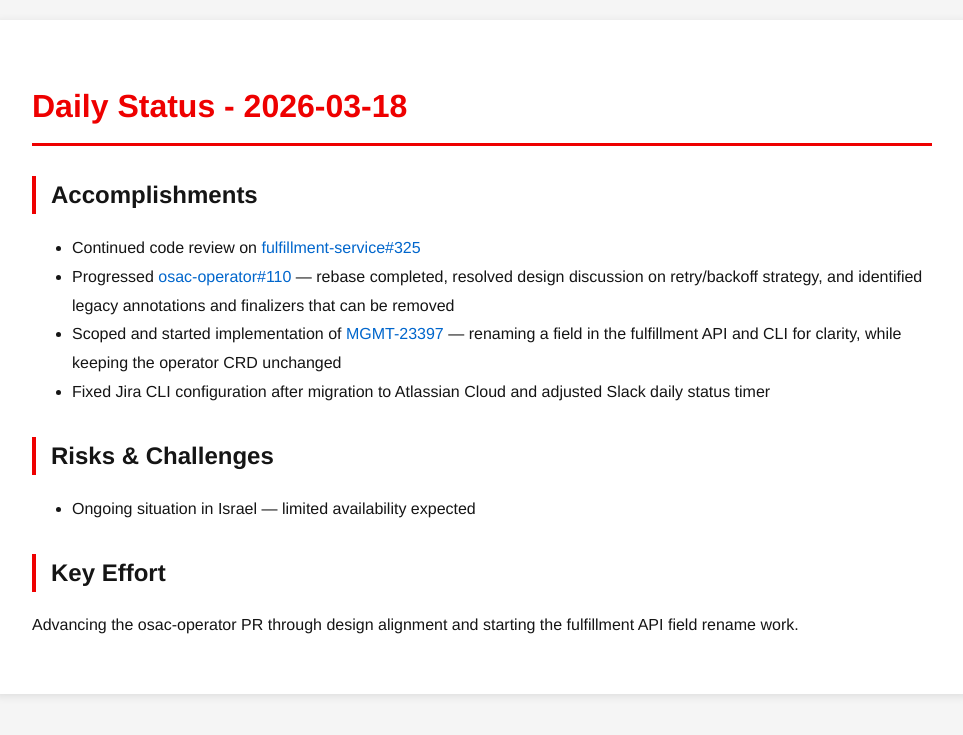
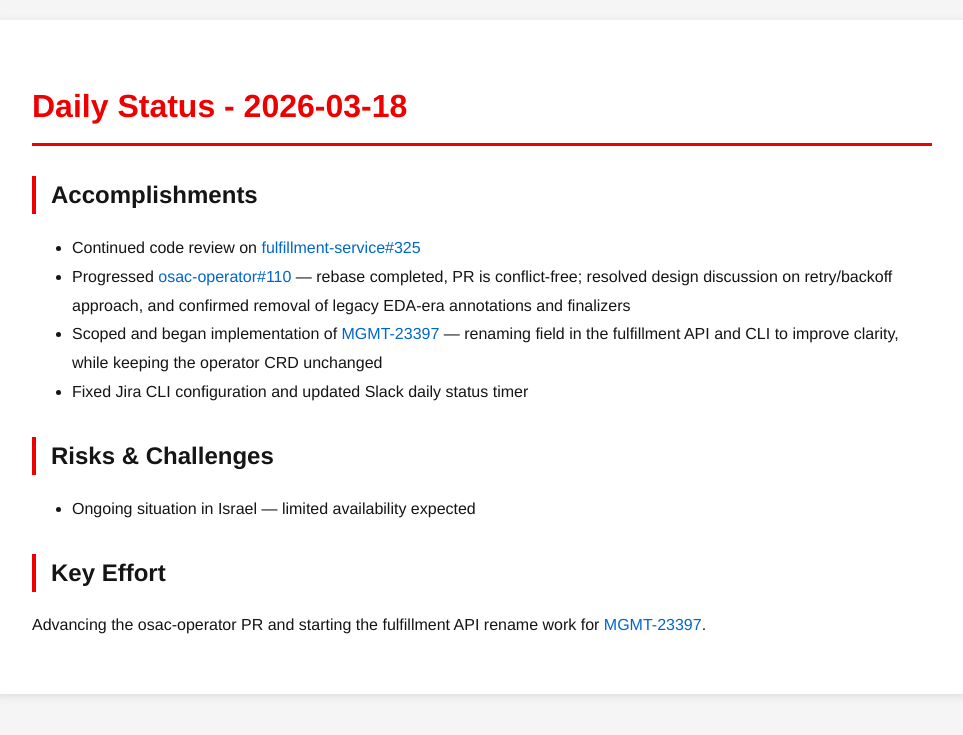
Before and after one commit to tzvatot/daily-status, a Jekyll site: the page built from 2026-03-18.md, in a window 1280 px wide. Shown: the top 735 px of the page, without its empty margins (158-1121 px from the left). Built offline with Jekyll 4.4.1, drawn with Linux system fonts in a browser that asks for light colours.

Commit message:
Daily status update - 2026-03-18

```diff
--- a/2026-03-18.md
+++ b/2026-03-18.md
@@ -8,12 +8,12 @@ date: 2026-03-18
 
 ## Accomplishments
 - Continued code review on [fulfillment-service#325](https://github.com/osac-project/fulfillment-service/pull/325)
-- Progressed [osac-operator#110](https://github.com/osac-project/osac-operator/pull/110) — rebase completed, resolved design discussion on retry/backoff strategy, and identified legacy annotations and finalizers that can be removed
-- Scoped and started implementation of [MGMT-23397](https://issues.redhat.com/browse/MGMT-23397) — renaming a field in the fulfillment API and CLI for clarity, while keeping the operator CRD unchanged
-- Fixed Jira CLI configuration after migration to Atlassian Cloud and adjusted Slack daily status timer
+- Progressed [osac-operator#110](https://github.com/osac-project/osac-operator/pull/110) — rebase completed, PR is conflict-free; resolved design discussion on retry/backoff approach, and confirmed removal of legacy EDA-era annotations and finalizers
+- Scoped and began implementation of [MGMT-23397](https://issues.redhat.com/browse/MGMT-23397) — renaming field in the fulfillment API and CLI to improve clarity, while keeping the operator CRD unchanged
+- Fixed Jira CLI configuration and updated Slack daily status timer
 
 ## Risks & Challenges
 - Ongoing situation in Israel — limited availability expected
 
 ## Key Effort
-Advancing the osac-operator PR through design alignment and starting the fulfillment API field rename work.
+Advancing the osac-operator PR and starting the fulfillment API rename work for [MGMT-23397](https://issues.redhat.com/browse/MGMT-23397).
```
